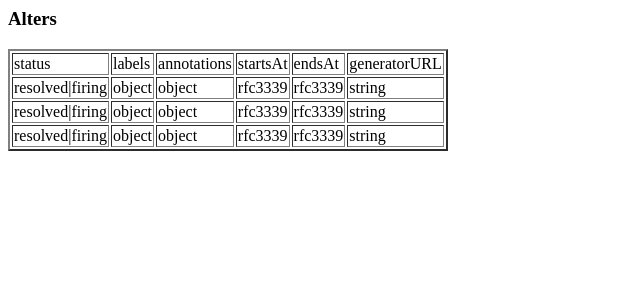
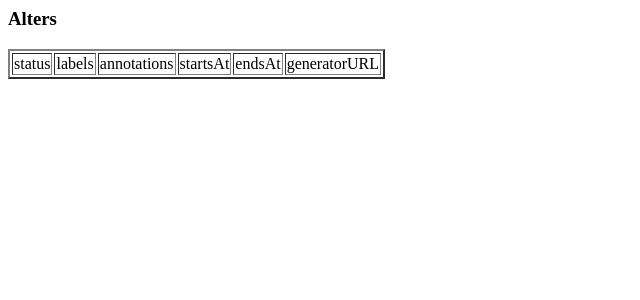
Before and after one commit to ADI10HERO/simple-webhook-reciever, a Flask app: page /alerts in a window 1280 px wide. Shown: the top 300 px of the page, without its empty margins (0-640 px from the left). Run offline with Flask 2, Linux system fonts and the light colour scheme.

Commit message:
Removes testing alerts

```diff
--- a/templates/alerts.html
+++ b/templates/alerts.html
@@ -14,9 +14,3 @@
 <td> generatorURL </td>
 </tr>
 </thead>
-
-
-
-
- <tr> <td>resolved|firing </td> <td>object </td> <td>object </td> <td>rfc3339 </td> <td>rfc3339 </td> <td>string </td> </tr>
- <tr> <td>resolved|firing </td> <td>object </td> <td>object </td> <td>rfc3339 </td> <td>rfc3339 </td> <td>string </td> </tr> <tr> <td>resolved|firing </td> <td>object </td> <td>object </td> <td>rfc3339 </td> <td>rfc3339 </td> <td>string </td> </tr>
```
